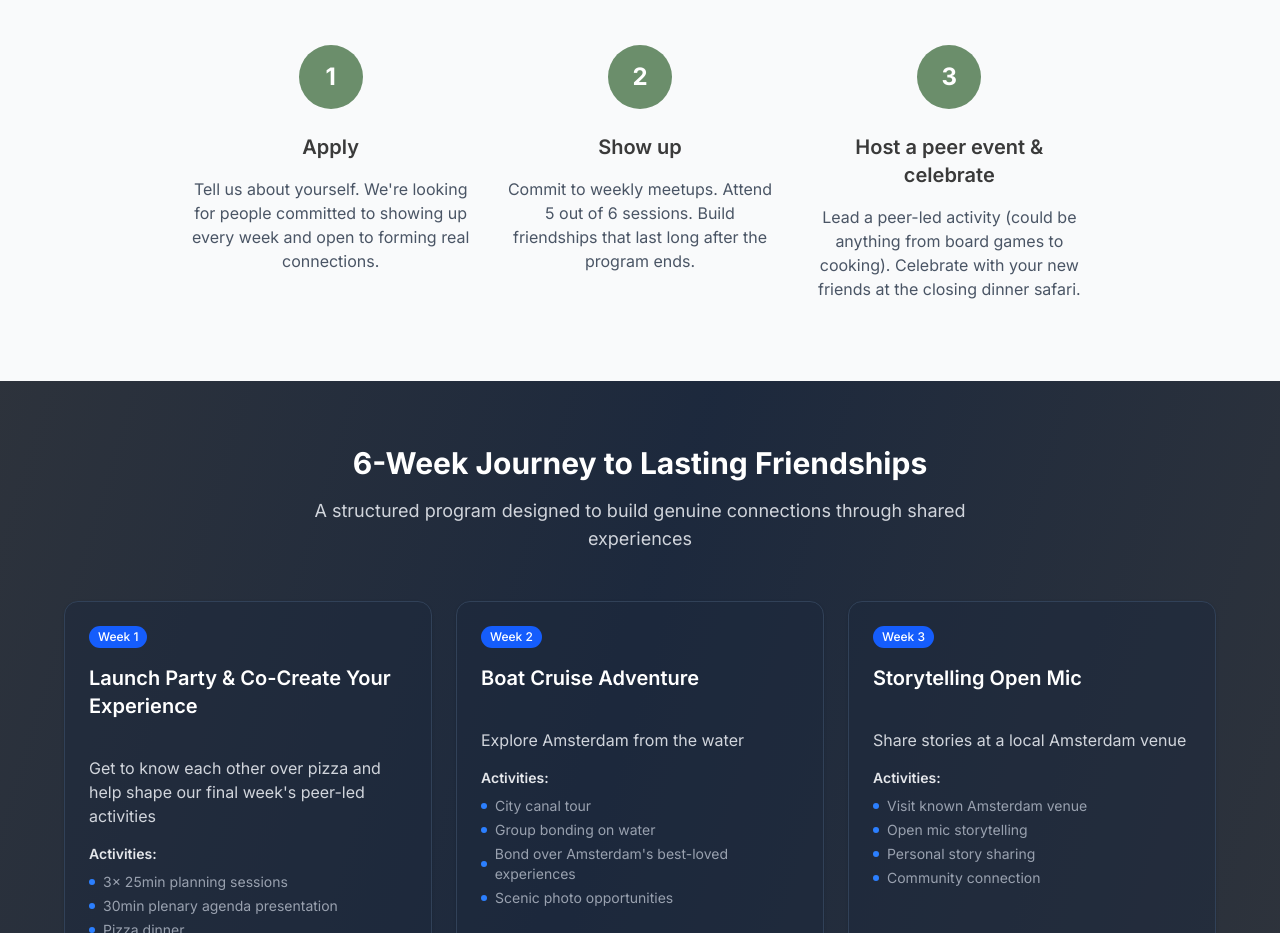
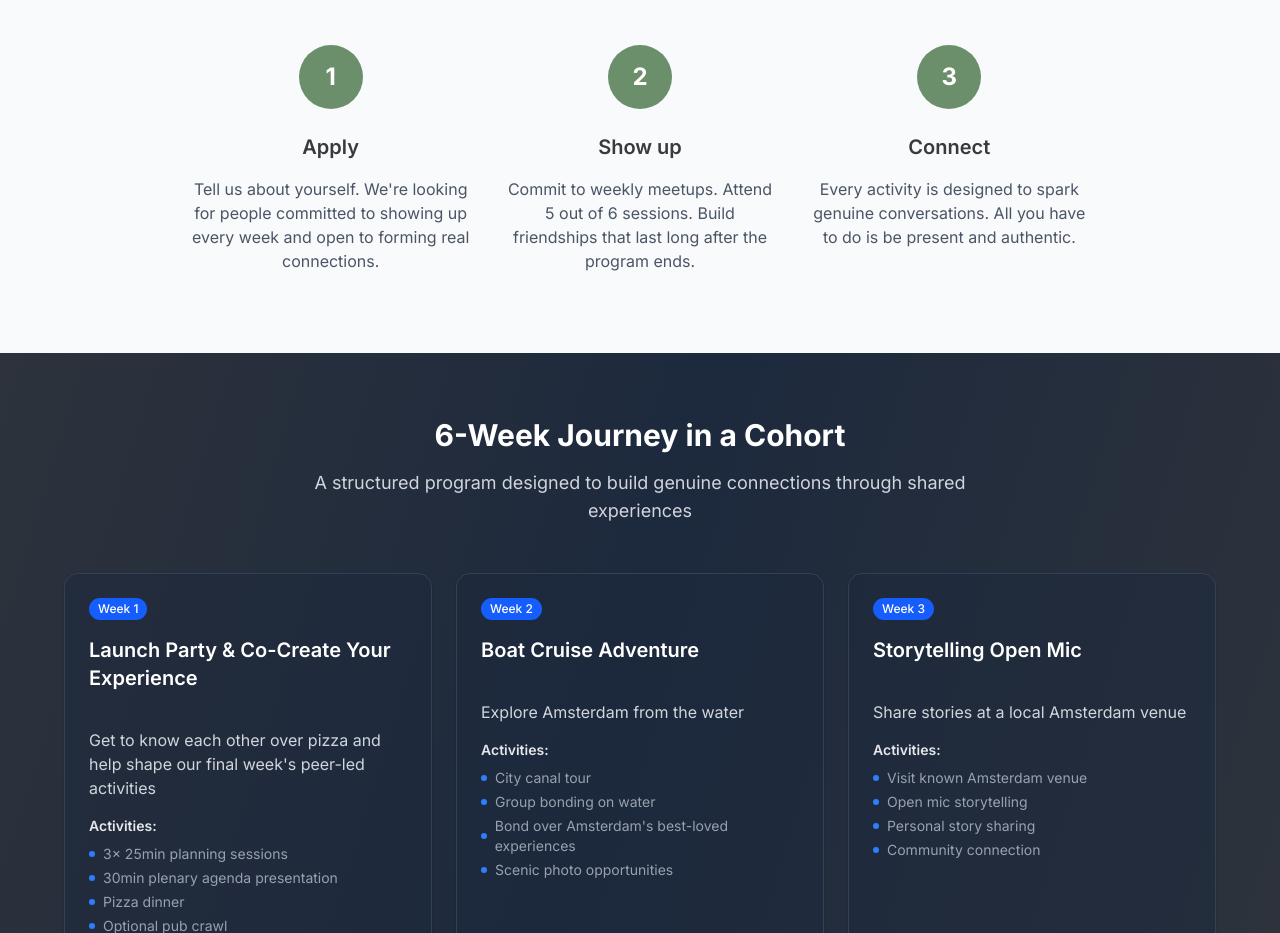
Before and after one commit to pascalwhoop/newcohorts.com, a Next.js app: page / in a window 1280 px wide. Shown: the part 1500-2433 px from the top of the page. Built offline with nearby package versions, Linux system fonts and the light colour scheme.

Commit message:
removes friendships in copies and simplifies 3 action steps

```diff
--- a/src/app/about/page.tsx
+++ b/src/app/about/page.tsx
@@ -7,8 +7,8 @@ import { WhatMakesUsDifferentSection } from "@/components/sections/WhatMakesUsDi
 import { AboutCTASection } from "@/components/sections/AboutCTASection";
 
 export const metadata = {
-  title: "About New Cohorts - Meet Pascal & Patrick | Amsterdam Friendship Cohorts",
-  description: "Learn about New Cohorts founders Pascal Brokmeier and Patrick Akil, our mission to build meaningful friendships through structured 6-week cohorts in Amsterdam. Discover our story, values, and commitment to community building.",
+  title: "About New Cohorts - Meet Pascal & Patrick | Amsterdam Cohorts",
+  description: "Learn about New Cohorts founders Pascal Brokmeier and Patrick Akil, our mission to build meaningful connections through structured 6-week cohorts in Amsterdam. Discover our story, values, and commitment to community building.",
   keywords: [
     "New Cohorts founders",
     "Pascal Brokmeier",
@@ -20,7 +20,7 @@ export const metadata = {
   ],
   openGraph: {
     title: "About New Cohorts - Meet Pascal & Patrick",
-    description: "Learn about New Cohorts founders Pascal Brokmeier and Patrick Akil, our mission to build meaningful friendships through structured 6-week cohorts in Amsterdam.",
+    description: "Learn about New Cohorts founders Pascal Brokmeier and Patrick Akil, our mission to build meaningful connections through structured 6-week cohorts in Amsterdam.",
     url: "https://newcohorts.com/about",
     images: [
       {
@@ -34,7 +34,7 @@ export const metadata = {
   twitter: {
     card: "summary_large_image",
     title: "About New Cohorts - Meet Pascal & Patrick",
-    description: "Learn about New Cohorts founders Pascal Brokmeier and Patrick Akil, our mission to build meaningful friendships through structured 6-week cohorts in Amsterdam.",
+    description: "Learn about New Cohorts founders Pascal Brokmeier and Patrick Akil, our mission to build meaningful connections through structured 6-week cohorts in Amsterdam.",
     images: ["/og-about.jpg"],
   },
 };
--- a/src/components/SimpleTimeline.tsx
+++ b/src/components/SimpleTimeline.tsx
@@ -56,7 +56,7 @@ export function SimpleTimeline() {
       <div className="max-w-6xl mx-auto">
         <div className="text-center mb-12">
           <h2 className="text-3xl font-bold text-white mb-4">
-            6-Week Journey to Lasting Friendships
+            6-Week Journey in a Cohort
           </h2>
           <p className="text-gray-300 text-lg max-w-2xl mx-auto">
             A structured program designed to build genuine connections through shared experiences
--- a/src/components/sections/HowItWorksSection.tsx
+++ b/src/components/sections/HowItWorksSection.tsx
@@ -31,9 +31,10 @@ export function HowItWorksSection() {
             <div className="w-16 h-16 bg-matcha rounded-full flex items-center justify-center mx-auto mb-6">
               <span className="text-2xl font-bold text-white">3</span>
             </div>
-            <h3 className="text-xl font-semibold text-charcoal mb-4">Host a peer event & celebrate</h3>
+            <h3 className="text-xl font-semibold text-charcoal mb-4">Connect</h3>
             <p className="text-gray-600">
-              Lead a peer-led activity (could be anything from board games to cooking). Celebrate with your new friends at the closing dinner safari.
+                Every activity is designed to spark genuine conversations. All you have to do is be present and
+                authentic.
             </p>
           </div>
 
```
